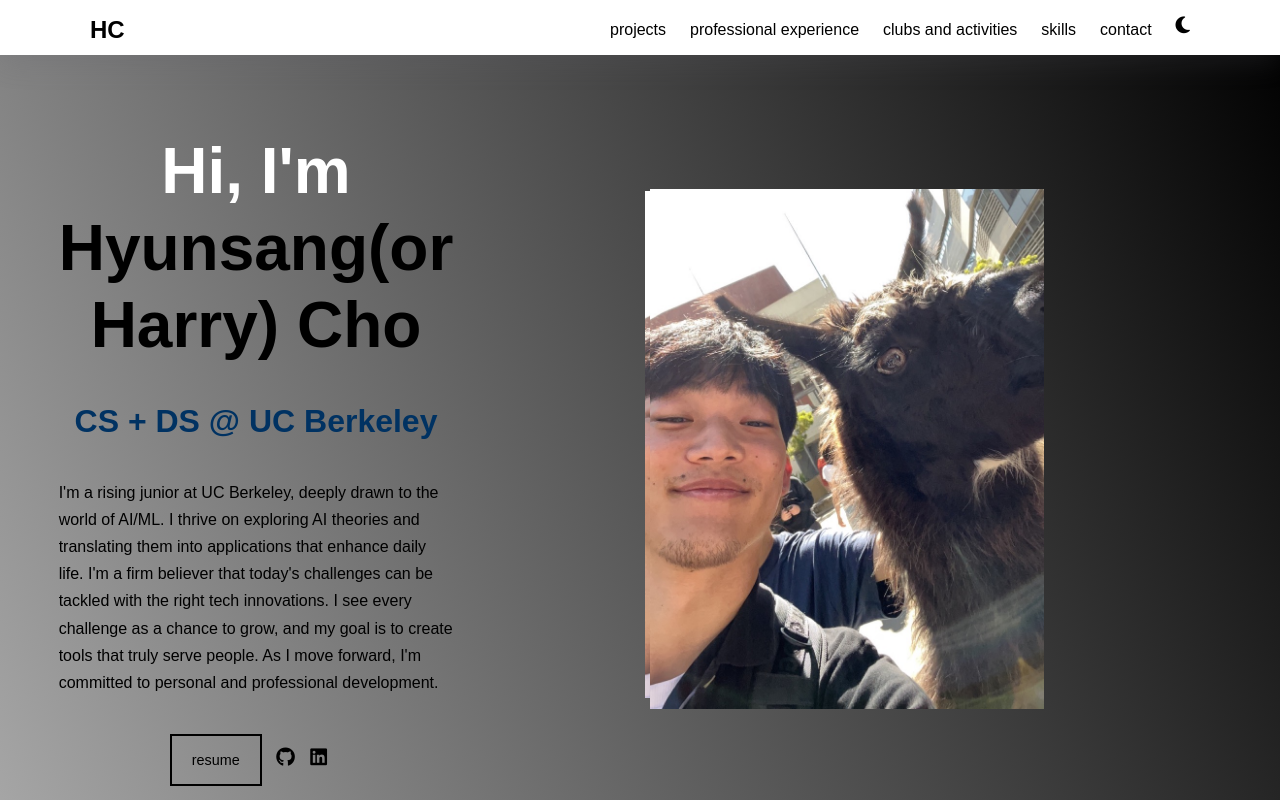
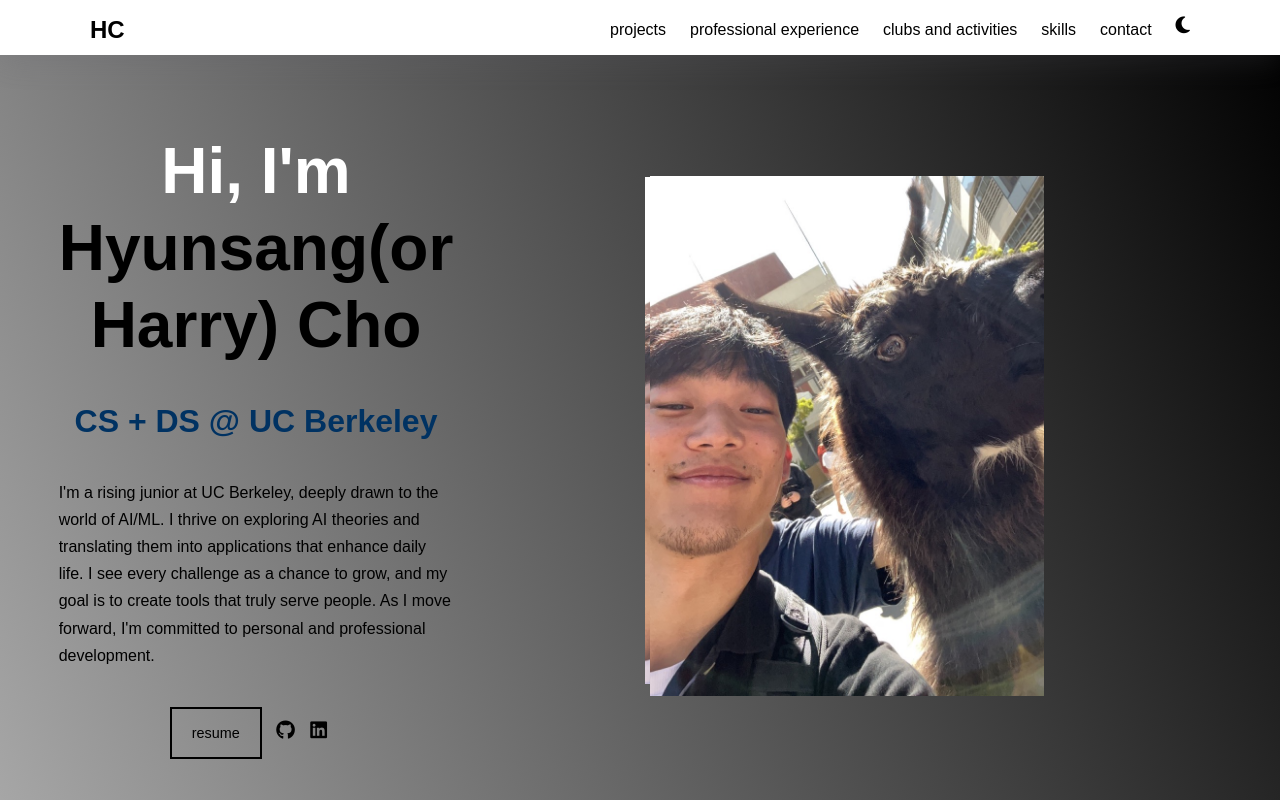
Before and after one commit to buckybears23/buckybears23.github.io, a plain HTML site: page index.html in a window 1280 px wide. Shown: the top 800 px of the page. Drawn offline with Linux system fonts and the light colour scheme.

Commit message:
Update index.html

```diff
--- a/index.html
+++ b/index.html
@@ -72,7 +72,7 @@
 
         <h1 style="text-align: center;">Hi, I'm <span class="about__name">Hyunsang(or Harry) Cho</span></h1>
         <h2 id="berkeley" class="about__role">CS + DS @ UC Berkeley</h2>
-        <p class="about__desc">I'm a rising junior at UC Berkeley, deeply drawn to the world of AI/ML. I thrive on exploring AI theories and translating them into applications that enhance daily life. I'm a firm believer that today's challenges can be tackled with the right tech innovations. I see every challenge as a chance to grow, and my goal is to create tools that truly serve people. As I move forward, I'm committed to personal and professional development.</p>
+        <p class="about__desc">I'm a rising junior at UC Berkeley, deeply drawn to the world of AI/ML. I thrive on exploring AI theories and translating them into applications that enhance daily life. I see every challenge as a chance to grow, and my goal is to create tools that truly serve people. As I move forward, I'm committed to personal and professional development.</p>
 
         <div class="about__contact center">
           <a href="https://drive.google.com/file/d/15hAvLVa_uqBjmUmGFZoXyB5NWCpTxTiW/view?usp=sharing" target="_blank">
```
